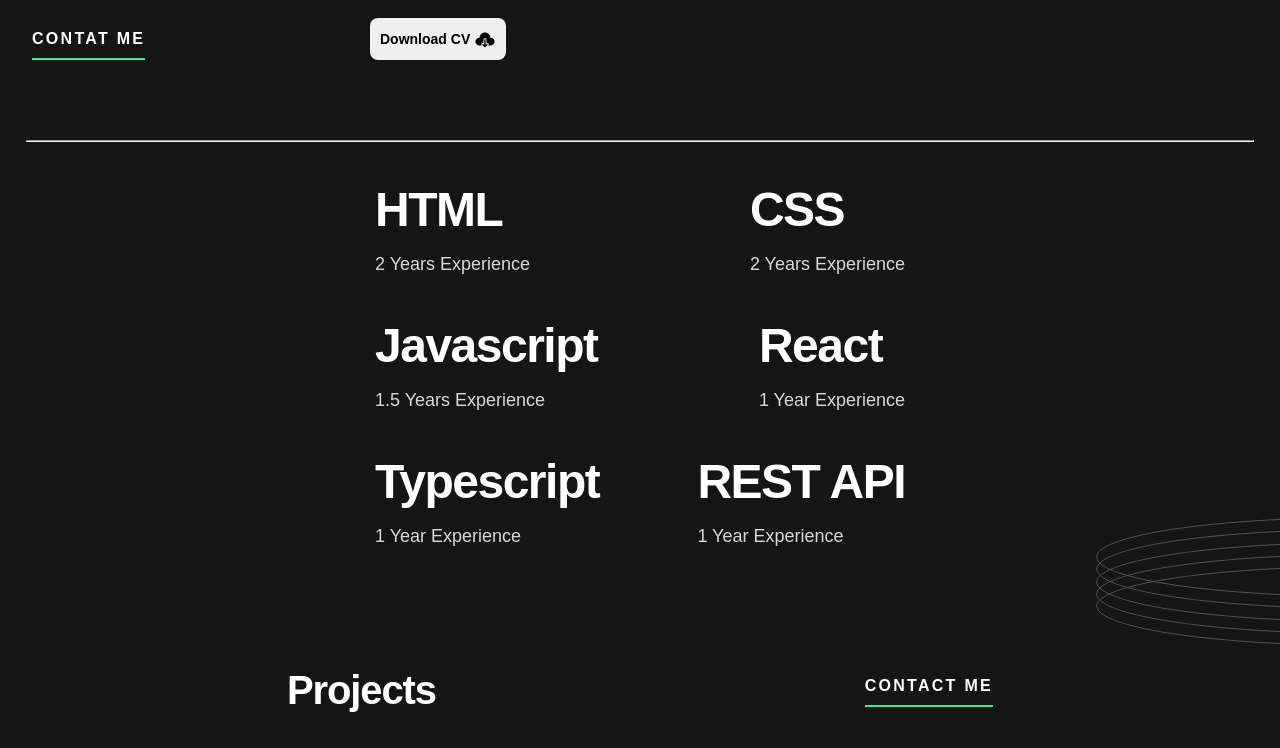
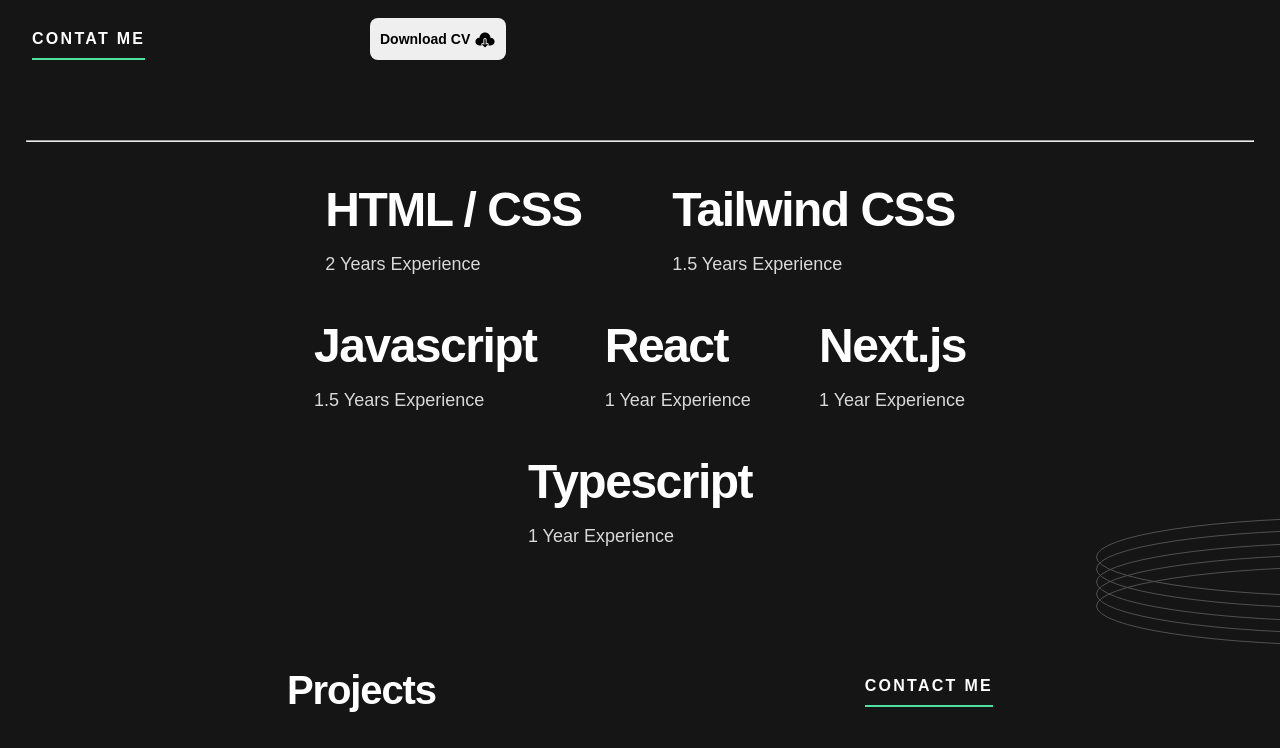
Before and after one commit to Beka-Merebashvili/portfolio, a React (Vite) app: page / in a window 1280 px wide. Shown: the part 526-1274 px from the top of the page. Built offline with nearby package versions, Linux system fonts and the light colour scheme.

Commit message:
update experince component

```diff
--- a/src/components/Experience.tsx
+++ b/src/components/Experience.tsx
@@ -3,12 +3,12 @@ import pattern from "../assets/images/pattern-rings.svg"
 
 export default function Experience() {
   const experience = [
-    { title: "HTML", info: "2 Years Experience" },
-    { title: "CSS", info: "2 Years Experience" },
+    { title: "HTML / CSS", info: "2 Years Experience" },
+    { title: "Tailwind CSS", info: "1.5 Years Experience" },
     { title: "Javascript", info: "1.5 Years Experience" },
     { title: "React", info: "1 Year Experience" },
+    { title: "Next.js", info: "1 Year Experience" },
     { title: "Typescript", info: "1 Year Experience" },
-    { title: " REST API ", info: "1 Year Experience" },
   ];
 
   return (
@@ -78,13 +78,11 @@ const StyledDiv = styled.div`
   }
 
   @media only screen and (min-width: 768px) {
-    /* align-items: flex-start;
-    padding-left: 32px; */
      .experienceWrapper {
       display: flex;
-      justify-content: space-between;
+      justify-content: space-around;
       flex-wrap: wrap;
-      width: 530px;
+      width: 720px;
      }
      .wrapper {
       align-items: flex-start;
@@ -110,7 +108,8 @@ const StyledDiv = styled.div`
 
   @media only screen and (min-width: 1440px) {
     .experienceWrapper {
-      width: 678px;
+      justify-content: space-between;
+      width: 900px;
     }
     .line {
       width: 80%;
```
